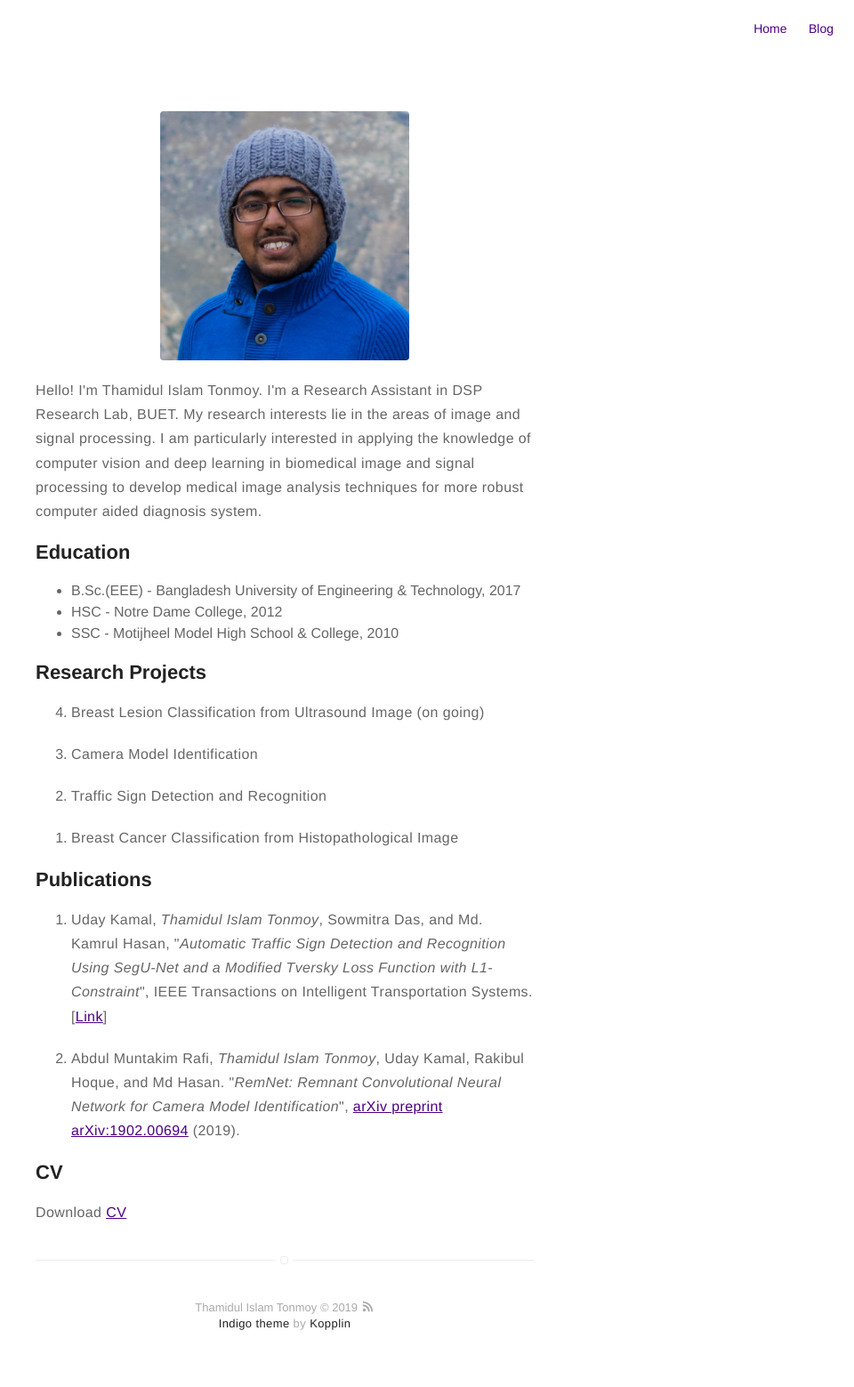
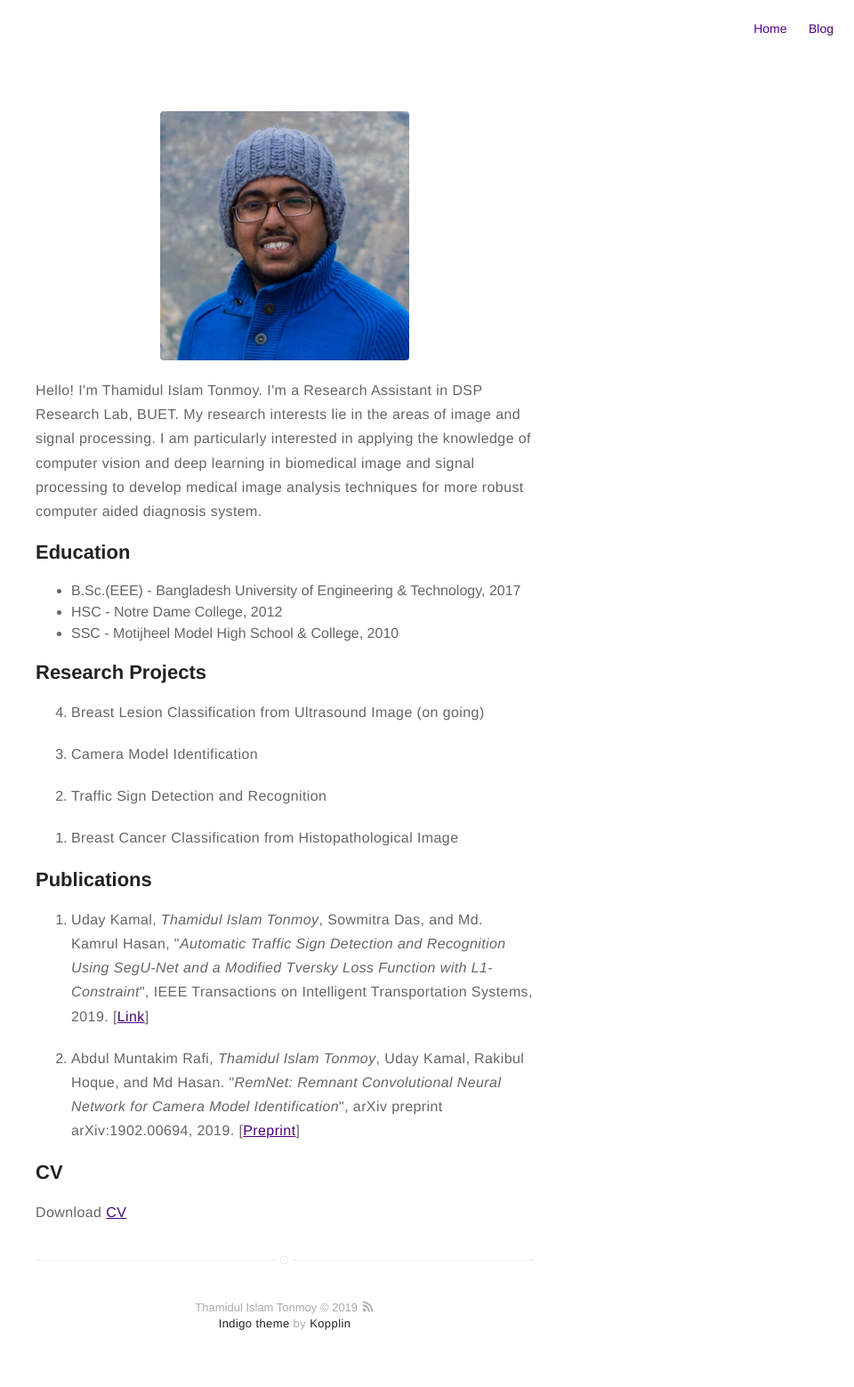
Before and after one commit to titonmoy/titonmoy.github.io, a Jekyll site: the page built from about.md, in a window 1280 px wide. Shown: the whole page at 89% size, without its empty margins (320-1280 px from the left). Built offline with Jekyll 4.4.1, drawn with Linux system fonts in a browser that asks for light colours.

Commit message:
Update about.md

```diff
--- a/about.md
+++ b/about.md
@@ -27,8 +27,8 @@ layout: page
 
 <h2>Publications</h2>
 <ol>
-        <li><p>Uday Kamal, <i>Thamidul Islam Tonmoy</i>, Sowmitra Das, and Md. Kamrul Hasan, "<b><i>Automatic Traffic Sign Detection and Recognition Using SegU-Net and a Modified Tversky Loss Function with L1-Constraint</i></b>", IEEE Transactions on Intelligent Transportation Systems. [<a href='https://ieeexplore.ieee.org/document/8700606'>Link</a>]</p></li>
-	<li><p>Abdul Muntakim Rafi, <i>Thamidul Islam Tonmoy</i>, Uday Kamal, Rakibul Hoque, and Md Hasan. "<b><i>RemNet: Remnant Convolutional Neural Network for Camera Model Identification</i></b>", <a href='https://arxiv.org/abs/1902.00694'>arXiv preprint arXiv:1902.00694</a> (2019).</p></li>
+        <li><p>Uday Kamal, <i>Thamidul Islam Tonmoy</i>, Sowmitra Das, and Md. Kamrul Hasan, "<b><i>Automatic Traffic Sign Detection and Recognition Using SegU-Net and a Modified Tversky Loss Function with L1-Constraint</i></b>", IEEE Transactions on Intelligent Transportation Systems, 2019. [<a href='https://ieeexplore.ieee.org/document/8700606'>Link</a>]</p></li>
+	<li><p>Abdul Muntakim Rafi, <i>Thamidul Islam Tonmoy</i>, Uday Kamal, Rakibul Hoque, and Md Hasan. "<b><i>RemNet: Remnant Convolutional Neural Network for Camera Model Identification</i></b>", arXiv preprint arXiv:1902.00694, 2019. [<a href='https://arxiv.org/abs/1902.00694'>Preprint</a>]</p></li>
 </ol>
 
 
```
